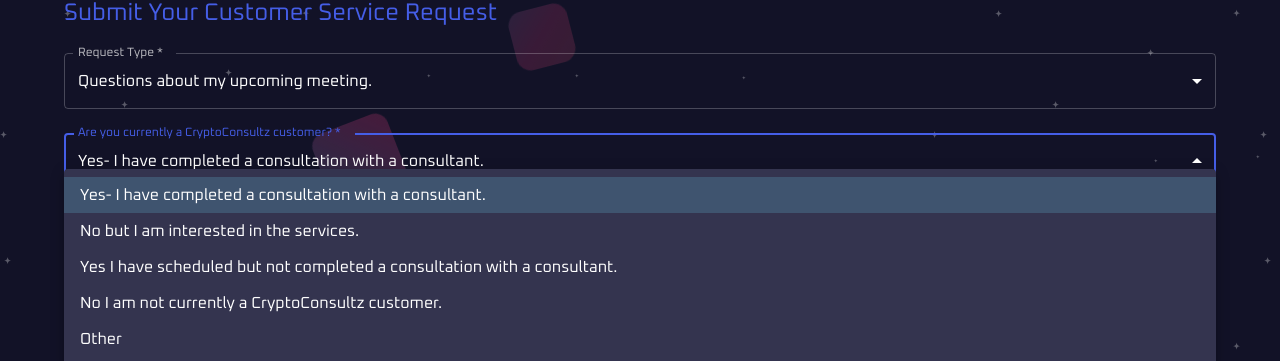
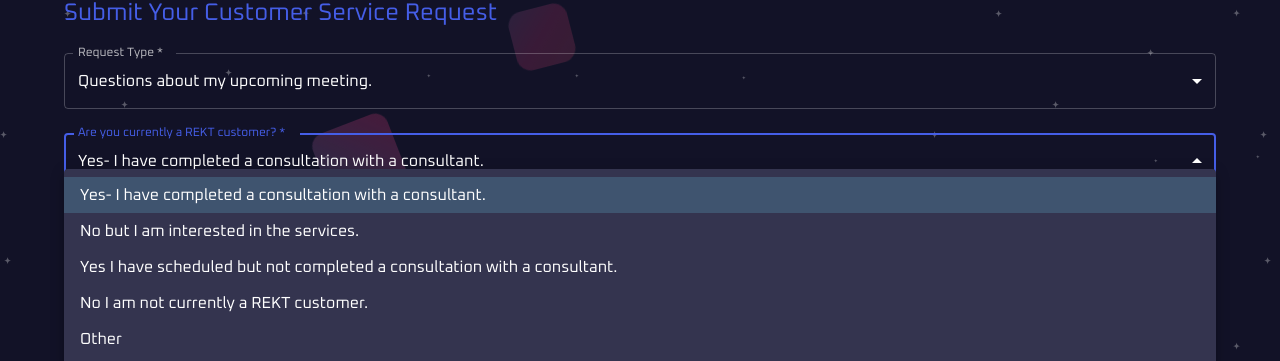
Before and after one commit to cuteboy0323/cryptoconsultz, a React (Create React App) app: page /customer-service in a window 1280 px wide. Both pictures are taken after a click on the element 640 px from the left and 580 px from the top of the page. Shown: the part 419-780 px from the top of the page. Built offline with nearby package versions, Linux system fonts and the light colour scheme.

Commit message:
Update CustomerService.js

```diff
--- a/src/pages/CustomerService.js
+++ b/src/pages/CustomerService.js
@@ -71,19 +71,19 @@
                     <Box component="br" />
                     <Box component="br" />
                     <FormControl fullWidth>
-                        <InputLabel color="secondary">Are you currently a CryptoConsultz customer? *</InputLabel>
+                        <InputLabel color="secondary">Are you currently a REKT customer? *</InputLabel>
                         <Select
                             labelId="demo-simple-select-label"
                             color="secondary"
                             value={isCustomer}
-                            label="Are you currently a CryptoConsultz customer? *"
+                            label="Are you currently a REKT customer? *"
                             required
                             onChange={customerChange}
                         >
                             <MenuItem value={1}>Yes- I have completed a consultation with a consultant.</MenuItem>
                             <MenuItem value={2}>No but I am interested in the services.</MenuItem>
                             <MenuItem value={3}>Yes I have scheduled but not completed a consultation with a consultant.</MenuItem>
-                            <MenuItem value={4}>No I am not currently a CryptoConsultz customer.</MenuItem>
+                            <MenuItem value={4}>No I am not currently a REKT customer.</MenuItem>
                             <MenuItem value={5}>Other</MenuItem>
                         </Select>
                     </FormControl>
```
